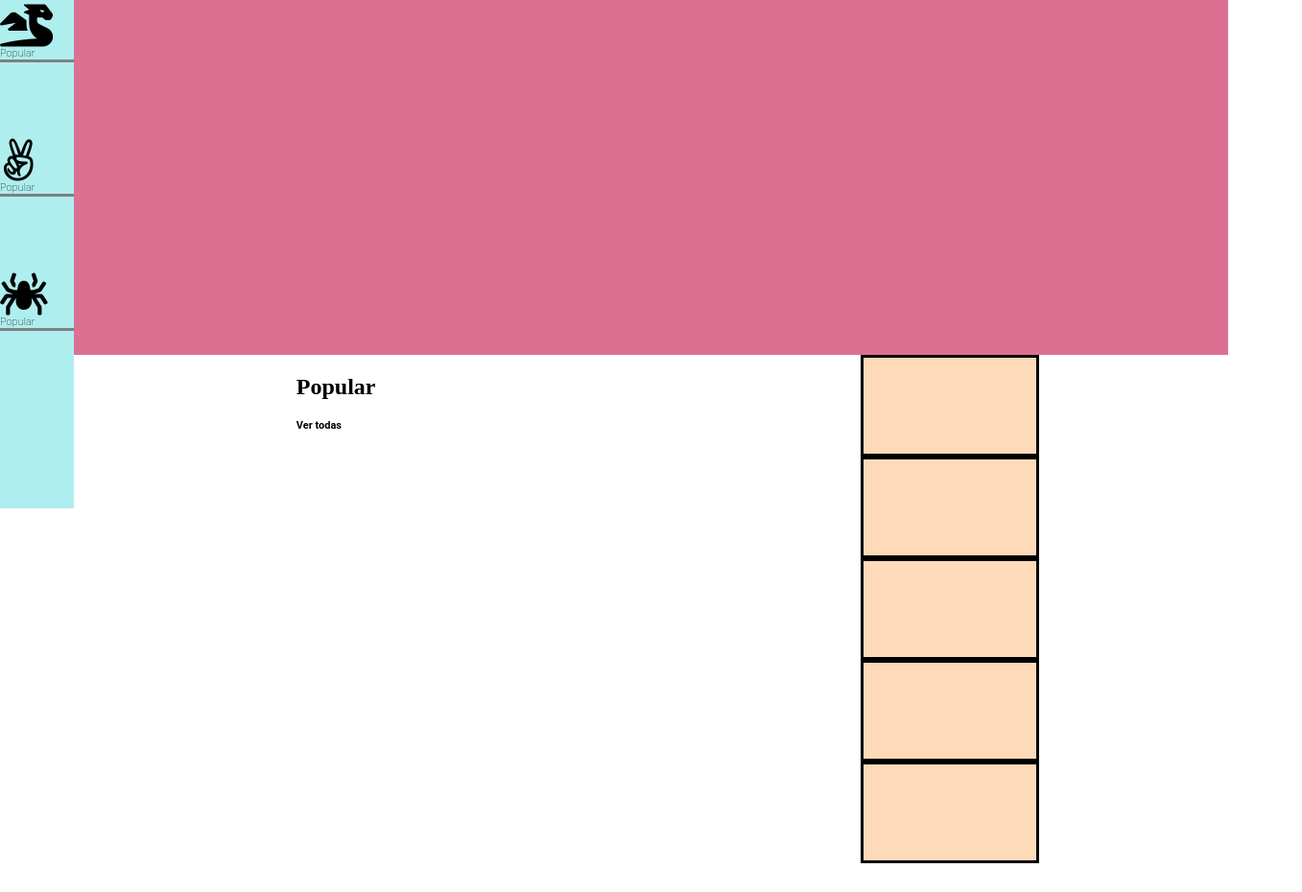
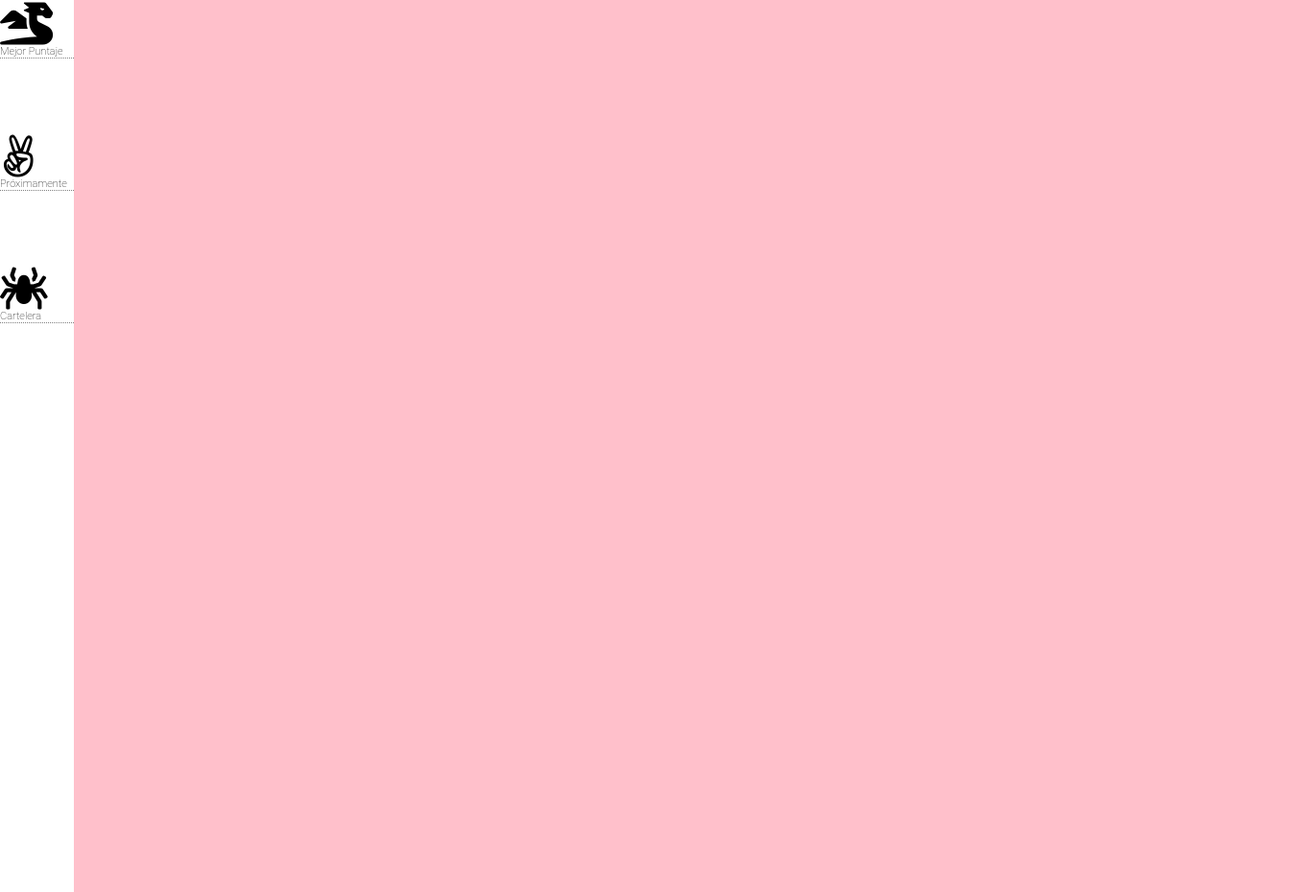
Before and after one commit to Shulkie/MoviesTp, a plain HTML site: page index.html in a window 1280 px wide. Shown: the part 270-1200 px from the top of the page at 96% size, 1357 px wide, since content can reach past the window. Before the commit the page ends 1170 px from the top, so only its background shows below. Drawn offline with Linux system fonts and the light colour scheme.

Commit message:
cambios y fallas de imagen

```diff
--- a/_general.scss
+++ b/_general.scss
@@ -4,7 +4,7 @@ body, html {
     padding:0;
     width:100%;
     height: 100%;
-
+    font-family: 'Lobster Two', cursive;
 }
 
 a:link,
@@ -12,7 +12,7 @@ a:visited,
 a:hover,
 a:active {
  text-decoration: none;
- font-family: "Roboto", sans-serif;
+ font-family: 'Lobster Two', cursive;
  font-weight: lighter;
  font-size: 11px;
  color: black;
@@ -22,7 +22,7 @@ ul {
  list-style-type: none;
  margin: 0;
  padding: 0;
- font-family: "Roboto", sans-serif;
+ font-family: 'Lobster Two', cursive;
  font-weight: lighter;
  font-size: 11px;
  li {
--- a/index.html
+++ b/index.html
@@ -4,12 +4,12 @@
 <head>
     <meta charset="utf-8">
     <meta http-equiv="X-UA-Compatible" content="IE=edge">
-    <title>Page Title</title>
+    <title>Cutesy Movie Search</title>
     <meta name="viewport" content="width=device-width, initial-scale=1.0">
     <link rel="stylesheet" type="text/css" media="screen" href="style.css">
     <link rel="stylesheet" href="https://use.fontawesome.com/releases/v5.8.2/css/all.css"
         integrity="sha384-oS3vJWv+0UjzBfQzYUhtDYW+Pj2yciDJxpsK1OYPAYjqT085Qq/1cq5FLXAZQ7Ay" crossorigin="anonymous">
-
+        <link href="https://fonts.googleapis.com/css?family=Lobster+Two&display=swap" rel="stylesheet">
 </head>
 
 <body>
@@ -23,7 +23,7 @@
         <nav class="navbar">
 
             <ul class="lista-de-items">
-                <li> <i class="fas fa-cat fa-spin fa-5x"></i> </li>
+                <li class="item-ppal"> <i class="fas fa-cat fa-spin fa-5x"></i> </li>
 
                 <li class="item-navegador">
                     <i class="fas fa-dog fa-4x"></i>
@@ -31,15 +31,15 @@
                 </li>
                 <li class="item-navegador">
                     <i class="fas fa-dragon fa-4x"></i>
-                    <a>Popular</a>
+                    <a>Mejor Puntaje</a>
                 </li>
                 <li class="item-navegador">
                     <i class="fab fa-angellist fa-4x"></i>
-                    <a>Popular</a>
+                    <a>Próximamente</a>
                 </li>
                 <li class="item-navegador">
                     <i class="fas fa-spider fa-4x"></i>
-                    <a>Popular</a>
+                    <a>Cartelera</a>
                 </li>
 
             </ul>
@@ -75,7 +75,7 @@
                     <li class="pelicula">
                         <a href="#pelicula" class="link-pelis"></a>
                     </li>
-
+                    </ul>
 
 
 
--- a/style.scss
+++ b/style.scss
@@ -17,6 +17,8 @@
        height: 10vh;
        border:none;
        padding-left: 5vw;
+       font-family: 'Lobster Two', cursive;
+       font-size: 15px
 
    }
 
@@ -28,7 +30,7 @@
     position:fixed;
     width: 6vw;
     height: 100%;
-    background-color: paleturquoise;
+    font-family: 'Lobster Two', cursive;
     overflow:auto;
     font-size: 11px;
 
@@ -37,29 +39,41 @@
 }
 .item-navegador{
 margin: 10vh 0;
-border-bottom: solid grey;
+border-bottom: dotted grey 0.5px;
 }
 
 .imagenppal{
-    background-color: palevioletred;
+    margin-left: 6vw;
     width: 100%;
-    height: 80vh;
+    height: 150vh;
+    display: flex;
+ justify-content: center;
+ background-color: pink;
 }
 .movies{
-    display:flex;
-    justify-content: space-around;
+
+    margin-left: 6vw;
+
 
 }
 .hmovies{
+    width: 100%;
 
-    margin-left: 14vh;
+
+    height: 30px;
 
 }
 
- .pelicula{
+
+.lista-pelis{
+
+margin-top: 180px;
+display: flex;
+justify-content: space-between;
+}
+.pelicula{
 border: solid black;
-background-color: peachpuff;
-width: 180px;
-height: 100px;
-margin-left: 14vh;
+    background-color: peachpuff;
+    width: 150px;
+    height: 200px;
 }
```
Also changed, not shown: 921_STYLE_FRAME_SQ09_SC119_24B_FINAL.jpg (added), Unikitty.jpg (added), catblack.jpg (added), cutevengers.png (added), style.css, unikitty2.png (added), 1 other file.
